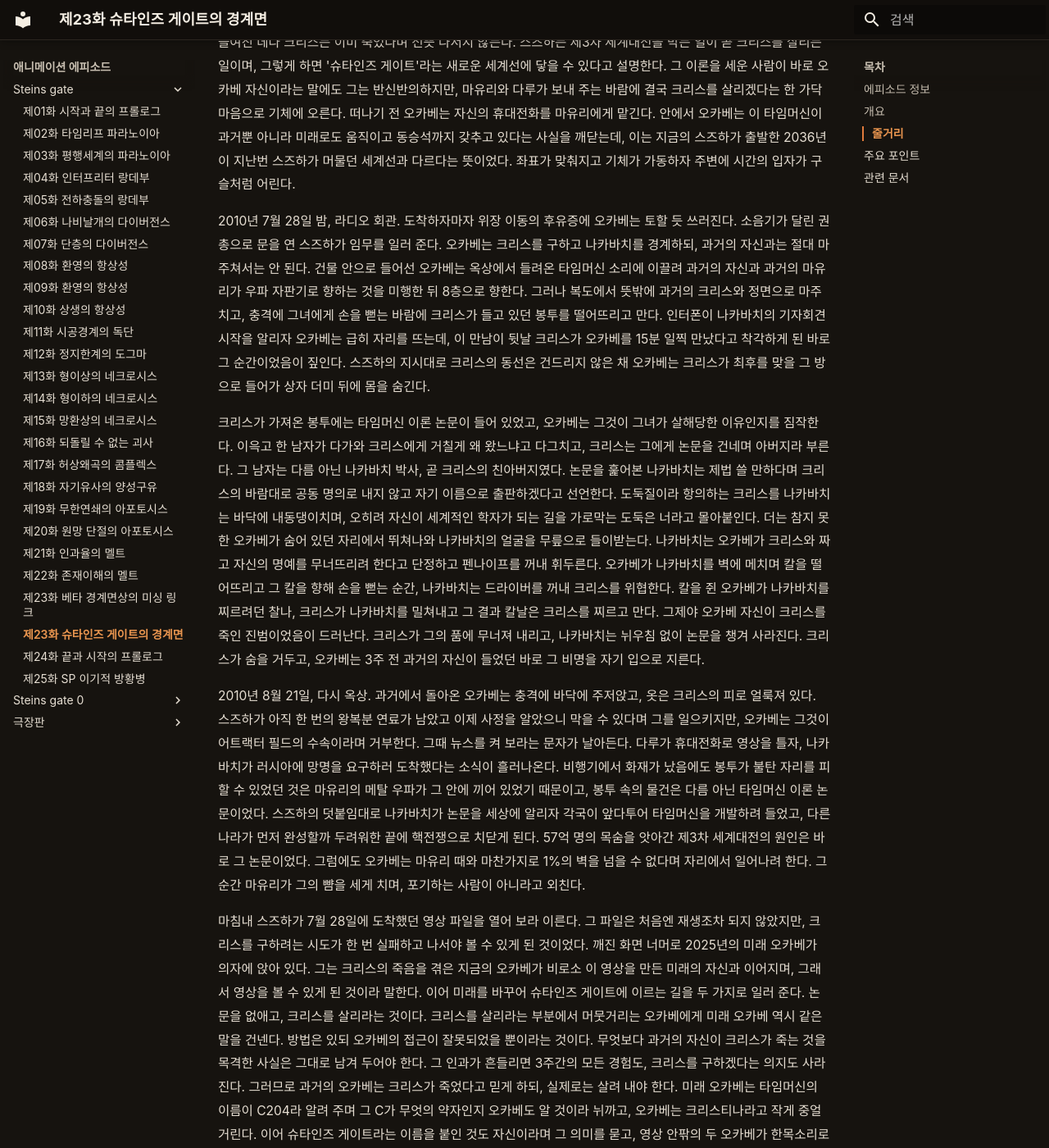
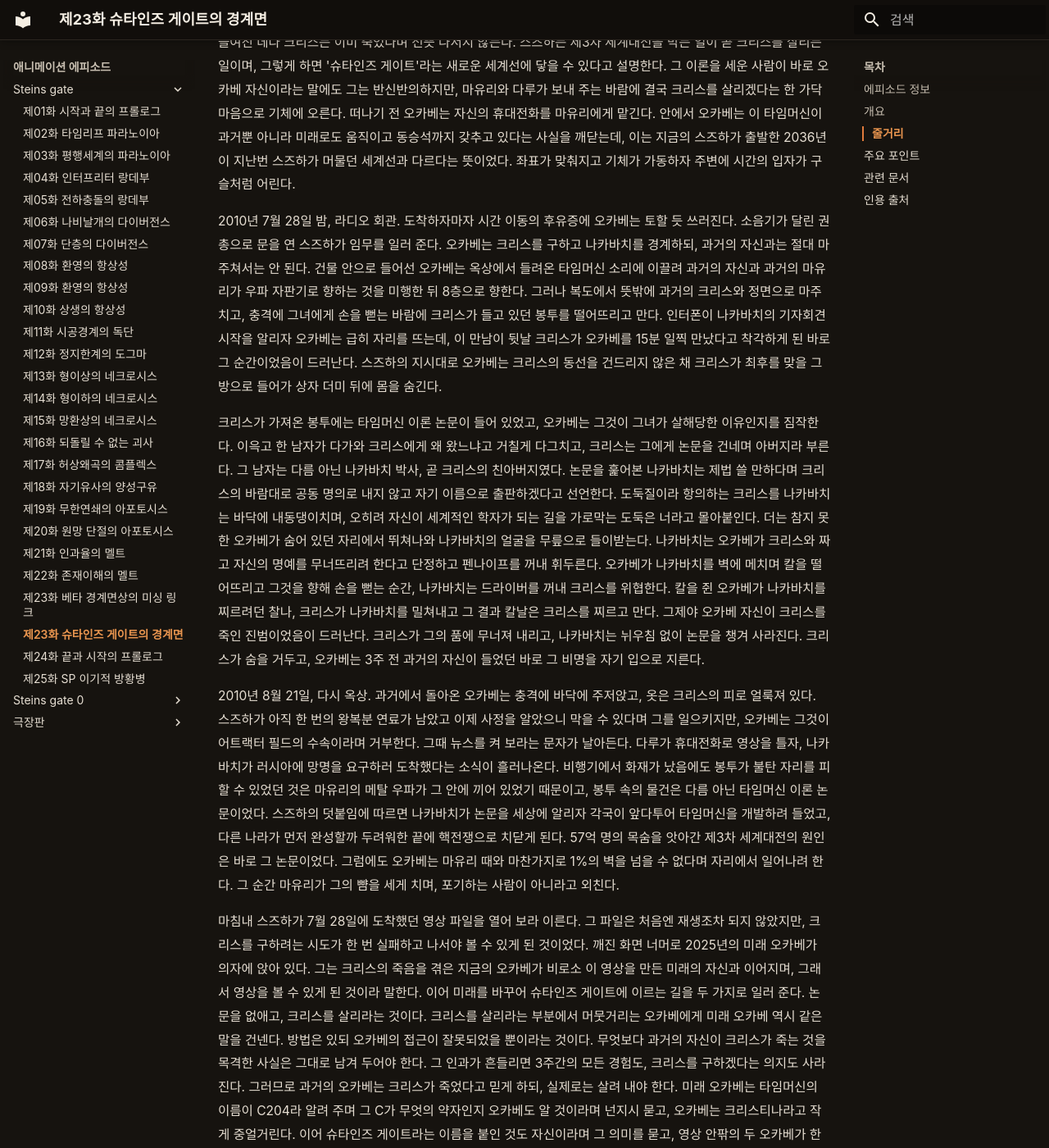
Before and after one commit to sgwiki/sgwiki.github.io, an MkDocs documentation site: the page built from wiki/애니메이션-에피소드/steins-gate/제23화-슈타인즈-게이트의-경계면.md, in a window 1280 px wide and 1400 px high, scrolled down 1644 px. Shown: the whole window at 82% size. Built offline with MkDocs 1.6.1 and Material for MkDocs 9.7.7, drawn with Linux system fonts in a browser that asks for light colours; some web fonts are replaced; some of the changed text lies outside the part shown.

Commit message:
chore(wiki): 제23화 정비 — 비문 교정(위장 이동→시간 이동 후유증)·시간여행→시간 여행 띄어쓰기·번역투 제거(뉘까고→넌지시 묻고)·어순·조사 호응(동선은→동선을)·인용 출처 섹션 추가

```diff
--- a/wiki/애니메이션-에피소드/steins-gate/제23화-슈타인즈-게이트의-경계면.md
+++ b/wiki/애니메이션-에피소드/steins-gate/제23화-슈타인즈-게이트의-경계면.md
@@ -34,15 +34,15 @@
 
 ## 줄거리
 
-2010년 8월 21일, 라디오 회관 옥상. 다루와 마유리와 함께 그곳에 오른 오카베 앞에 스즈하가 타고 온 타임머신이 놓여 있다. 다루는 처음엔 변형 로봇인 줄 알지만 오카베가 그 정체를 일러 준다. 스즈하는 '오카베 아저씨'에게 다시 한번 과거로 돌아가 제3차 세계대전을 막아 달라 부탁한다. 그러나 오카베는 타임리프도, 시간여행도 없는 삶에 이미 길들여진 데다 크리스는 이미 죽었다며 선뜻 나서지 않는다. 스즈하는 제3차 세계대전을 막는 일이 곧 크리스를 살리는 일이며, 그렇게 하면 '슈타인즈 게이트'라는 새로운 세계선에 닿을 수 있다고 설명한다. 그 이론을 세운 사람이 바로 오카베 자신이라는 말에도 그는 반신반의하지만, 마유리와 다루가 보내 주는 바람에 결국 크리스를 살리겠다는 한 가닥 마음으로 기체에 오른다. 떠나기 전 오카베는 자신의 휴대전화를 마유리에게 맡긴다. 안에서 오카베는 이 타임머신이 과거뿐 아니라 미래로도 움직이고 동승석까지 갖추고 있다는 사실을 깨닫는데, 이는 지금의 스즈하가 출발한 2036년이 지난번 스즈하가 머물던 세계선과 다르다는 뜻이었다. 좌표가 맞춰지고 기체가 가동하자 주변에 시간의 입자가 구슬처럼 어린다.
+2010년 8월 21일, 라디오 회관 옥상. 다루와 마유리와 함께 그곳에 오른 오카베 앞에 스즈하가 타고 온 타임머신이 놓여 있다. 다루는 처음엔 변형 로봇인 줄 알지만 오카베가 그 정체를 일러 준다. 스즈하는 '오카베 아저씨'에게 다시 한번 과거로 돌아가 제3차 세계대전을 막아 달라 부탁한다. 그러나 오카베는 타임리프도, 시간 여행도 없는 삶에 이미 길들여진 데다 크리스는 이미 죽었다며 선뜻 나서지 않는다. 스즈하는 제3차 세계대전을 막는 일이 곧 크리스를 살리는 일이며, 그렇게 하면 '슈타인즈 게이트'라는 새로운 세계선에 닿을 수 있다고 설명한다. 그 이론을 세운 사람이 바로 오카베 자신이라는 말에도 그는 반신반의하지만, 마유리와 다루가 보내 주는 바람에 결국 크리스를 살리겠다는 한 가닥 마음으로 기체에 오른다. 떠나기 전 오카베는 자신의 휴대전화를 마유리에게 맡긴다. 안에서 오카베는 이 타임머신이 과거뿐 아니라 미래로도 움직이고 동승석까지 갖추고 있다는 사실을 깨닫는데, 이는 지금의 스즈하가 출발한 2036년이 지난번 스즈하가 머물던 세계선과 다르다는 뜻이었다. 좌표가 맞춰지고 기체가 가동하자 주변에 시간의 입자가 구슬처럼 어린다.
 
-2010년 7월 28일 밤, 라디오 회관. 도착하자마자 위장 이동의 후유증에 오카베는 토할 듯 쓰러진다. 소음기가 달린 권총으로 문을 연 스즈하가 임무를 일러 준다. 오카베는 크리스를 구하고 나카바치를 경계하되, 과거의 자신과는 절대 마주쳐서는 안 된다. 건물 안으로 들어선 오카베는 옥상에서 들려온 타임머신 소리에 이끌려 과거의 자신과 과거의 마유리가 우파 자판기로 향하는 것을 미행한 뒤 8층으로 향한다. 그러나 복도에서 뜻밖에 과거의 크리스와 정면으로 마주치고, 충격에 그녀에게 손을 뻗는 바람에 크리스가 들고 있던 봉투를 떨어뜨리고 만다. 인터폰이 나카바치의 기자회견 시작을 알리자 오카베는 급히 자리를 뜨는데, 이 만남이 뒷날 크리스가 오카베를 15분 일찍 만났다고 착각하게 된 바로 그 순간이었음이 짚인다. 스즈하의 지시대로 크리스의 동선은 건드리지 않은 채 오카베는 크리스가 최후를 맞을 그 방으로 들어가 상자 더미 뒤에 몸을 숨긴다.
+2010년 7월 28일 밤, 라디오 회관. 도착하자마자 시간 이동의 후유증에 오카베는 토할 듯 쓰러진다. 소음기가 달린 권총으로 문을 연 스즈하가 임무를 일러 준다. 오카베는 크리스를 구하고 나카바치를 경계하되, 과거의 자신과는 절대 마주쳐서는 안 된다. 건물 안으로 들어선 오카베는 옥상에서 들려온 타임머신 소리에 이끌려 과거의 자신과 과거의 마유리가 우파 자판기로 향하는 것을 미행한 뒤 8층으로 향한다. 그러나 복도에서 뜻밖에 과거의 크리스와 정면으로 마주치고, 충격에 그녀에게 손을 뻗는 바람에 크리스가 들고 있던 봉투를 떨어뜨리고 만다. 인터폰이 나카바치의 기자회견 시작을 알리자 오카베는 급히 자리를 뜨는데, 이 만남이 뒷날 크리스가 오카베를 15분 일찍 만났다고 착각하게 된 바로 그 순간이었음이 드러난다. 스즈하의 지시대로 오카베는 크리스의 동선을 건드리지 않은 채 크리스가 최후를 맞을 그 방으로 들어가 상자 더미 뒤에 몸을 숨긴다.
 
-크리스가 가져온 봉투에는 타임머신 이론 논문이 들어 있었고, 오카베는 그것이 그녀가 살해당한 이유인지를 짐작한다. 이윽고 한 남자가 다가와 크리스에게 거칠게 왜 왔느냐고 다그치고, 크리스는 그에게 논문을 건네며 아버지라 부른다. 그 남자는 다름 아닌 나카바치 박사, 곧 크리스의 친아버지였다. 논문을 훑어본 나카바치는 제법 쓸 만하다며 크리스의 바람대로 공동 명의로 내지 않고 자기 이름으로 출판하겠다고 선언한다. 도둑질이라 항의하는 크리스를 나카바치는 바닥에 내동댕이치며, 오히려 자신이 세계적인 학자가 되는 길을 가로막는 도둑은 너라고 몰아붙인다. 더는 참지 못한 오카베가 숨어 있던 자리에서 뛰쳐나와 나카바치의 얼굴을 무릎으로 들이받는다. 나카바치는 오카베가 크리스와 짜고 자신의 명예를 무너뜨리려 한다고 단정하고 펜나이프를 꺼내 휘두른다. 오카베가 나카바치를 벽에 메치며 칼을 떨어뜨리고 그 칼을 향해 손을 뻗는 순간, 나카바치는 드라이버를 꺼내 크리스를 위협한다. 칼을 쥔 오카베가 나카바치를 찌르려던 찰나, 크리스가 나카바치를 밀쳐내고 그 결과 칼날은 크리스를 찌르고 만다. 그제야 오카베 자신이 크리스를 죽인 진범이었음이 드러난다. 크리스가 그의 품에 무너져 내리고, 나카바치는 뉘우침 없이 논문을 챙겨 사라진다. 크리스가 숨을 거두고, 오카베는 3주 전 과거의 자신이 들었던 바로 그 비명을 자기 입으로 지른다.
+크리스가 가져온 봉투에는 타임머신 이론 논문이 들어 있었고, 오카베는 그것이 그녀가 살해당한 이유인지를 짐작한다. 이윽고 한 남자가 다가와 크리스에게 왜 왔느냐고 거칠게 다그치고, 크리스는 그에게 논문을 건네며 아버지라 부른다. 그 남자는 다름 아닌 나카바치 박사, 곧 크리스의 친아버지였다. 논문을 훑어본 나카바치는 제법 쓸 만하다며 크리스의 바람대로 공동 명의로 내지 않고 자기 이름으로 출판하겠다고 선언한다. 도둑질이라 항의하는 크리스를 나카바치는 바닥에 내동댕이치며, 오히려 자신이 세계적인 학자가 되는 길을 가로막는 도둑은 너라고 몰아붙인다. 더는 참지 못한 오카베가 숨어 있던 자리에서 뛰쳐나와 나카바치의 얼굴을 무릎으로 들이받는다. 나카바치는 오카베가 크리스와 짜고 자신의 명예를 무너뜨리려 한다고 단정하고 펜나이프를 꺼내 휘두른다. 오카베가 나카바치를 벽에 메치며 칼을 떨어뜨리고 그것을 향해 손을 뻗는 순간, 나카바치는 드라이버를 꺼내 크리스를 위협한다. 칼을 쥔 오카베가 나카바치를 찌르려던 찰나, 크리스가 나카바치를 밀쳐내고 그 결과 칼날은 크리스를 찌르고 만다. 그제야 오카베 자신이 크리스를 죽인 진범이었음이 드러난다. 크리스가 그의 품에 무너져 내리고, 나카바치는 뉘우침 없이 논문을 챙겨 사라진다. 크리스가 숨을 거두고, 오카베는 3주 전 과거의 자신이 들었던 바로 그 비명을 자기 입으로 지른다.
 
-2010년 8월 21일, 다시 옥상. 과거에서 돌아온 오카베는 충격에 바닥에 주저앉고, 옷은 크리스의 피로 얼룩져 있다. 스즈하가 아직 한 번의 왕복분 연료가 남았고 이제 사정을 알았으니 막을 수 있다며 그를 일으키지만, 오카베는 그것이 어트랙터 필드의 수속이라며 거부한다. 그때 뉴스를 켜 보라는 문자가 날아든다. 다루가 휴대전화로 영상을 틀자, 나카바치가 러시아에 망명을 요구하러 도착했다는 소식이 흘러나온다. 비행기에서 화재가 났음에도 봉투가 불탄 자리를 피할 수 있었던 것은 마유리의 메탈 우파가 그 안에 끼어 있었기 때문이고, 봉투 속의 물건은 다름 아닌 타임머신 이론 논문이었다. 스즈하의 덧붙임대로 나카바치가 논문을 세상에 알리자 각국이 앞다투어 타임머신을 개발하려 들었고, 다른 나라가 먼저 완성할까 두려워한 끝에 핵전쟁으로 치닫게 된다. 57억 명의 목숨을 앗아간 제3차 세계대전의 원인은 바로 그 논문이었다. 그럼에도 오카베는 마유리 때와 마찬가지로 1%의 벽을 넘을 수 없다며 자리에서 일어나려 한다. 그 순간 마유리가 그의 뺨을 세게 치며, 포기하는 사람이 아니라고 외친다.
+2010년 8월 21일, 다시 옥상. 과거에서 돌아온 오카베는 충격에 바닥에 주저앉고, 옷은 크리스의 피로 얼룩져 있다. 스즈하가 아직 한 번의 왕복분 연료가 남았고 이제 사정을 알았으니 막을 수 있다며 그를 일으키지만, 오카베는 그것이 어트랙터 필드의 수속이라며 거부한다. 그때 뉴스를 켜 보라는 문자가 날아든다. 다루가 휴대전화로 영상을 틀자, 나카바치가 러시아에 망명을 요구하러 도착했다는 소식이 흘러나온다. 비행기에서 화재가 났음에도 봉투가 불탄 자리를 피할 수 있었던 것은 마유리의 메탈 우파가 그 안에 끼어 있었기 때문이고, 봉투 속의 물건은 다름 아닌 타임머신 이론 논문이었다. 스즈하의 덧붙임에 따르면 나카바치가 논문을 세상에 알리자 각국이 앞다투어 타임머신을 개발하려 들었고, 다른 나라가 먼저 완성할까 두려워한 끝에 핵전쟁으로 치닫게 된다. 57억 명의 목숨을 앗아간 제3차 세계대전의 원인은 바로 그 논문이었다. 그럼에도 오카베는 마유리 때와 마찬가지로 1%의 벽을 넘을 수 없다며 자리에서 일어나려 한다. 그 순간 마유리가 그의 뺨을 세게 치며, 포기하는 사람이 아니라고 외친다.
 
-마침내 스즈하가 7월 28일에 도착했던 영상 파일을 열어 보라 이른다. 그 파일은 처음엔 재생조차 되지 않았지만, 크리스를 구하려는 시도가 한 번 실패하고 나서야 볼 수 있게 된 것이었다. 깨진 화면 너머로 2025년의 미래 오카베가 의자에 앉아 있다. 그는 크리스의 죽음을 겪은 지금의 오카베가 비로소 이 영상을 만든 미래의 자신과 이어지며, 그래서 영상을 볼 수 있게 된 것이라 말한다. 이어 미래를 바꾸어 슈타인즈 게이트에 이르는 길을 두 가지로 일러 준다. 논문을 없애고, 크리스를 살리라는 것이다. 크리스를 살리라는 부분에서 머뭇거리는 오카베에게 미래 오카베 역시 같은 말을 건넨다. 방법은 있되 오카베의 접근이 잘못되었을 뿐이라는 것이다. 무엇보다 과거의 자신이 크리스가 죽는 것을 목격한 사실은 그대로 남겨 두어야 한다. 그 인과가 흔들리면 3주간의 모든 경험도, 크리스를 구하겠다는 의지도 사라진다. 그러므로 과거의 오카베는 크리스가 죽었다고 믿게 하되, 실제로는 살려 내야 한다. 미래 오카베는 타임머신의 이름이 C204라 알려 주며 그 C가 무엇의 약자인지 오카베도 알 것이라 뉘까고, 오카베는 크리스티나라고 작게 중얼거린다. 이어 슈타인즈 게이트라는 이름을 붙인 것도 자신이라며 그 의미를 묻고, 영상 안팎의 두 오카베가 한목소리로 아무 의미도 없다고 맞받는다. 끝으로 미래 오카베는 과거의 자신을 속여라, 세계를 속여라, 그것만이 슈타인즈 게이트에 닿는 유일한 길이라 일러 주고 엘 프시 콩그루로 메시지를 맺는다. 서른을 넘긴 나이에도 여전한 자기 망상에 한탄하면서도, 오카베는 임무를 받아들이고 호오인 쿄마의 이름을 되찾는다. 그리고 세계의 운명은 자신의 손에 달렸음을 선언하며, 스쿨드 작전을 향해 나아간다.
+마침내 스즈하가 7월 28일에 도착했던 영상 파일을 열어 보라 이른다. 그 파일은 처음엔 재생조차 되지 않았지만, 크리스를 구하려는 시도가 한 번 실패하고 나서야 볼 수 있게 된 것이었다. 깨진 화면 너머로 2025년의 미래 오카베가 의자에 앉아 있다. 그는 크리스의 죽음을 겪은 지금의 오카베가 비로소 이 영상을 만든 미래의 자신과 이어지며, 그래서 영상을 볼 수 있게 된 것이라 말한다. 이어 미래를 바꾸어 슈타인즈 게이트에 이르는 길을 두 가지로 일러 준다. 논문을 없애고, 크리스를 살리라는 것이다. 크리스를 살리라는 부분에서 머뭇거리는 오카베에게 미래 오카베 역시 같은 말을 건넨다. 방법은 있되 오카베의 접근이 잘못되었을 뿐이라는 것이다. 무엇보다 과거의 자신이 크리스가 죽는 것을 목격한 사실은 그대로 남겨 두어야 한다. 그 인과가 흔들리면 3주간의 모든 경험도, 크리스를 구하겠다는 의지도 사라진다. 그러므로 과거의 오카베는 크리스가 죽었다고 믿게 하되, 실제로는 살려 내야 한다. 미래 오카베는 타임머신의 이름이 C204라 알려 주며 그 C가 무엇의 약자인지 오카베도 알 것이라며 넌지시 묻고, 오카베는 크리스티나라고 작게 중얼거린다. 이어 슈타인즈 게이트라는 이름을 붙인 것도 자신이라며 그 의미를 묻고, 영상 안팎의 두 오카베가 한목소리로 아무 의미도 없다고 맞받는다. 끝으로 미래 오카베는 과거의 자신을 속여라, 세계를 속여라, 그것만이 슈타인즈 게이트에 닿는 유일한 길이라 일러 주고 엘 프시 콩그루로 메시지를 맺는다. 서른을 넘긴 나이에도 여전한 자기 망상에 한탄하면서도, 오카베는 임무를 받아들이고 호오인 쿄마의 이름을 되찾는다. 그리고 세계의 운명은 자신의 손에 달렸음을 선언하며, 스쿨드 작전을 향해 나아간다.
 
 ## 주요 포인트
 
@@ -75,3 +75,5 @@
 - [엘 프시 콩그루](../../lore/엘-프사이-콩그루.md)
 - [메탈 우파](../../setting/메탈-우파.md)
 - [슈타인즈 게이트 2011년 TV 애니메이션](../../lore/슈타인즈-게이트-2011년-TV-애니메이션.md)
+
+## 인용 출처
```
